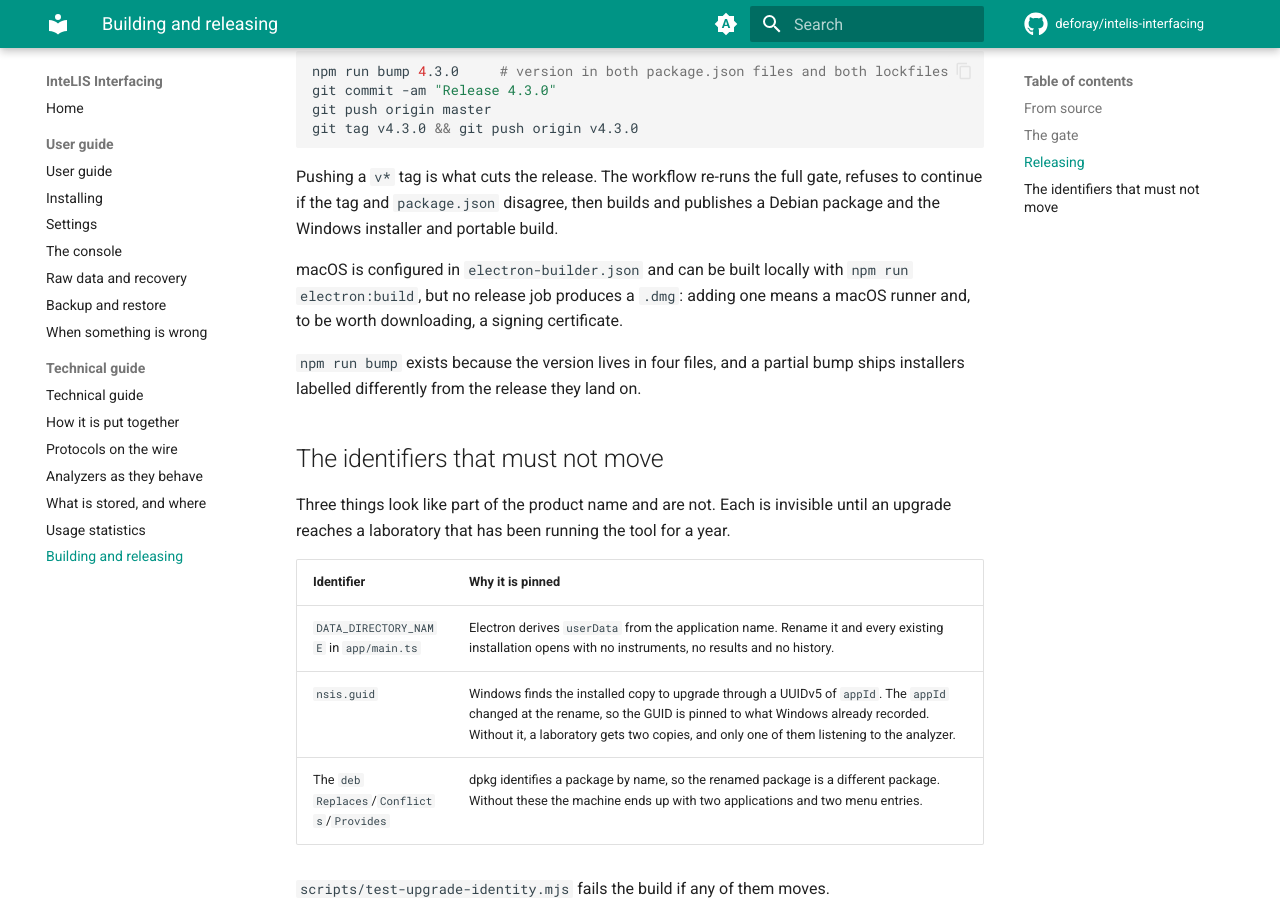
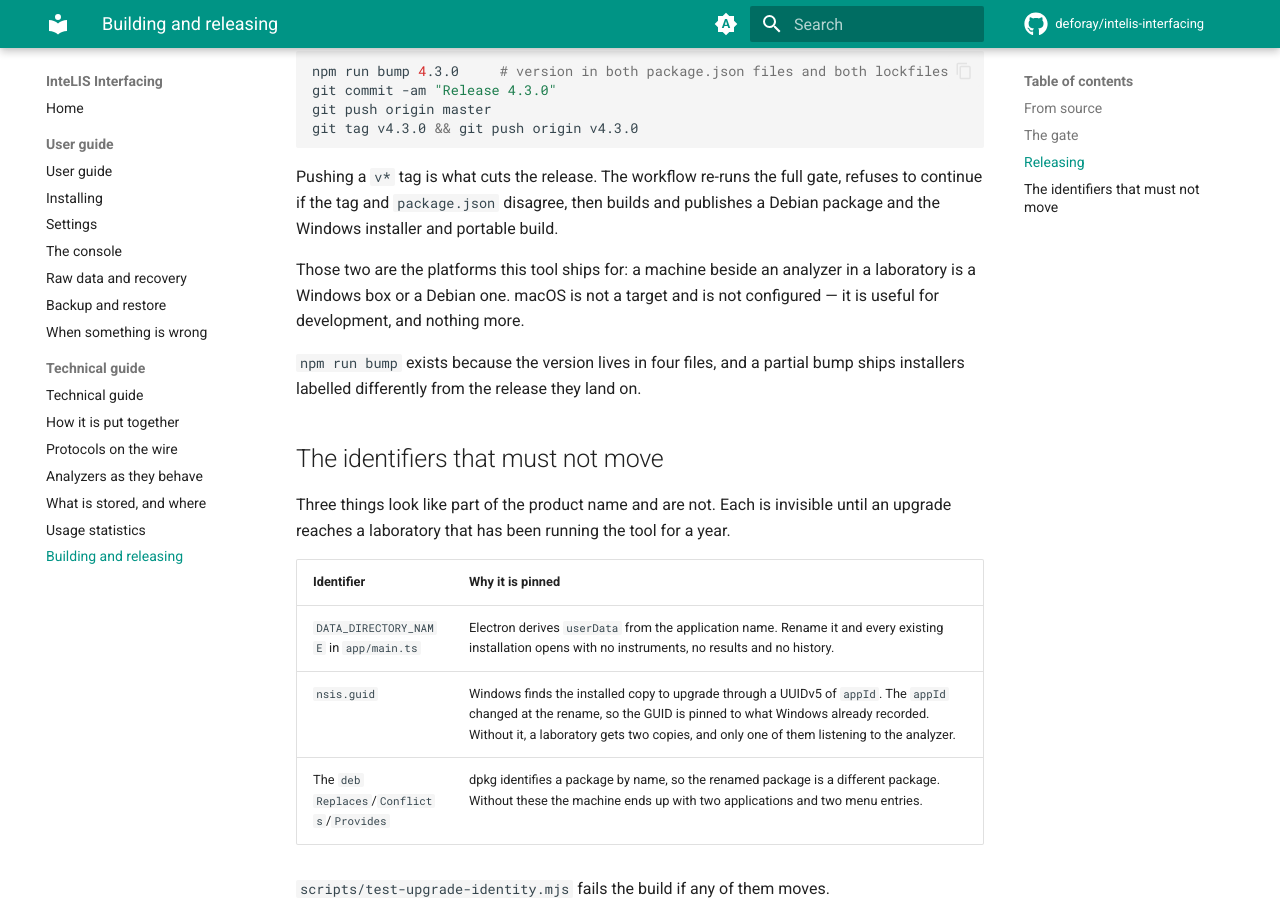
Before and after one commit to deforay/vlsm-interfacing, an MkDocs documentation site: the page built from docs/technical/building.md, in a window 1280 px wide and 900 px high, scrolled down 1177 px. Built offline with MkDocs 1.6.1 and Material for MkDocs 9.7.7, drawn with Linux system fonts in a browser that asks for light colours; comment, search, counter and statistics services are not loaded.

Commit message:
Stop configuring a platform this tool does not ship for
electron-builder.json carried a macOS dmg target that no release job has
ever built, so the configuration described something that does not
happen and the documentation had started apologising for it.

The machine beside an analyzer in a laboratory is a Windows box or a
Debian one. Those are the two platforms, and now the only two the
configuration claims. macOS remains perfectly good for development, which
is all it was ever doing.

```diff
--- a/docs/technical/building.md
+++ b/docs/technical/building.md
@@ -55,9 +55,9 @@
 refuses to continue if the tag and `package.json` disagree, then builds and
 publishes a Debian package and the Windows installer and portable build.
 
-macOS is configured in `electron-builder.json` and can be built locally with
-`npm run electron:build`, but no release job produces a `.dmg`: adding one means
-a macOS runner and, to be worth downloading, a signing certificate.
+Those two are the platforms this tool ships for: a machine beside an analyzer in
+a laboratory is a Windows box or a Debian one. macOS is not a target and is not
+configured — it is useful for development, and nothing more.
 
 `npm run bump` exists because the version lives in four files, and a partial
 bump ships installers labelled differently from the release they land on.
--- a/electron-builder.json
+++ b/electron-builder.json
@@ -43,12 +43,6 @@
     "artifactName": "${productName}-${version}-${os}-${arch}-portable.${ext}",
     "splashImage": "dist/browser/assets/icons/electron.bmp"
   },
-  "mac": {
-    "icon": "dist/browser/assets/icons",
-    "target": [
-      "dmg"
-    ]
-  },
   "linux": {
     "icon": "dist/browser/assets/icons",
     "target": [
```
Also changed, not shown: docs/guide/install.md (+0 -6 lines), 1 other file.
